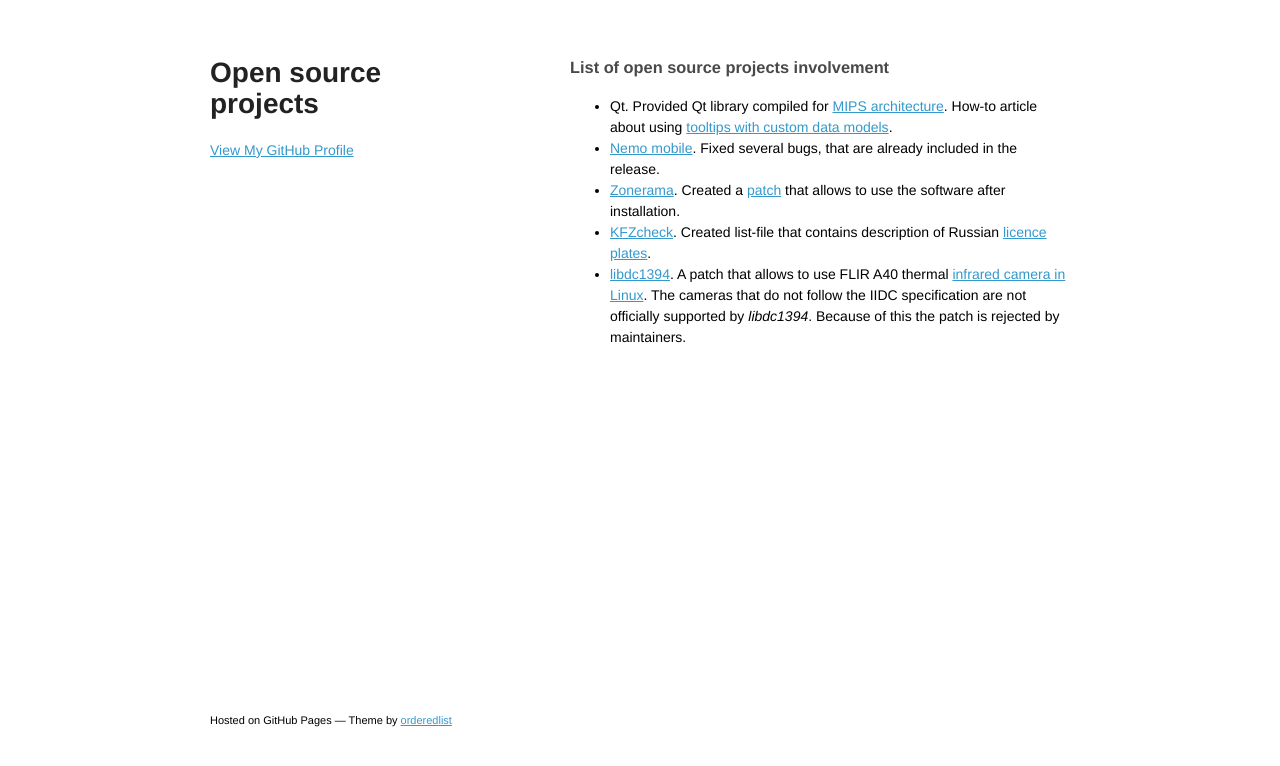
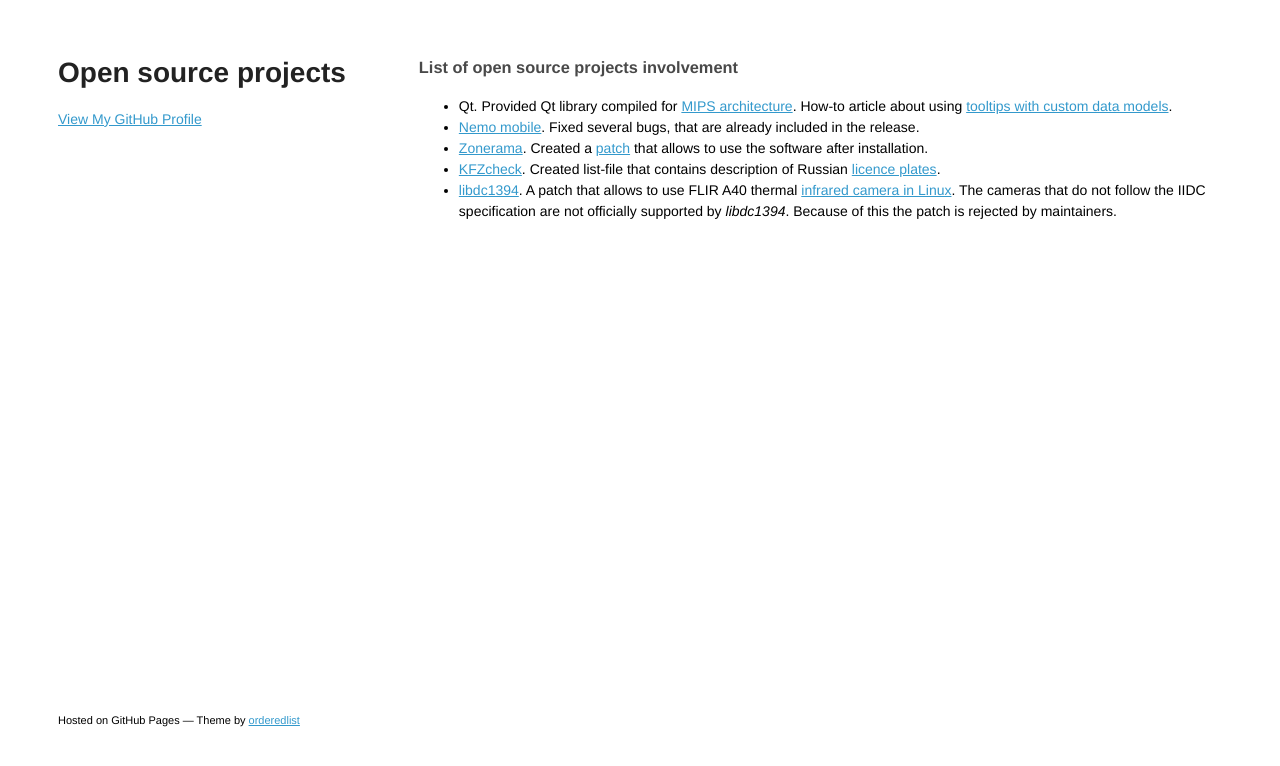
Before and after one commit to fralik/fralik.github.com, a plain HTML site: page index.html in a window 1280 px wide. Drawn offline with Linux system fonts and the light colour scheme; a web font is replaced by a local one.

Commit message:
Update stylesheets/styles.css

```diff
--- a/stylesheets/styles.css
+++ b/stylesheets/styles.css
@@ -47,7 +47,7 @@
 }
 
 .wrapper {
-  width:860px;
+  width:100%;
   margin:0 auto;
 }
 
@@ -97,7 +97,7 @@
 }
 
 header {
-  width:270px;
+  width:30%;
   float:left;
   position:fixed;
 }
@@ -161,7 +161,7 @@
 }
 
 section {
-  width:500px;
+  width:69%;
   float:right;
   padding-bottom:50px;
 }
```
